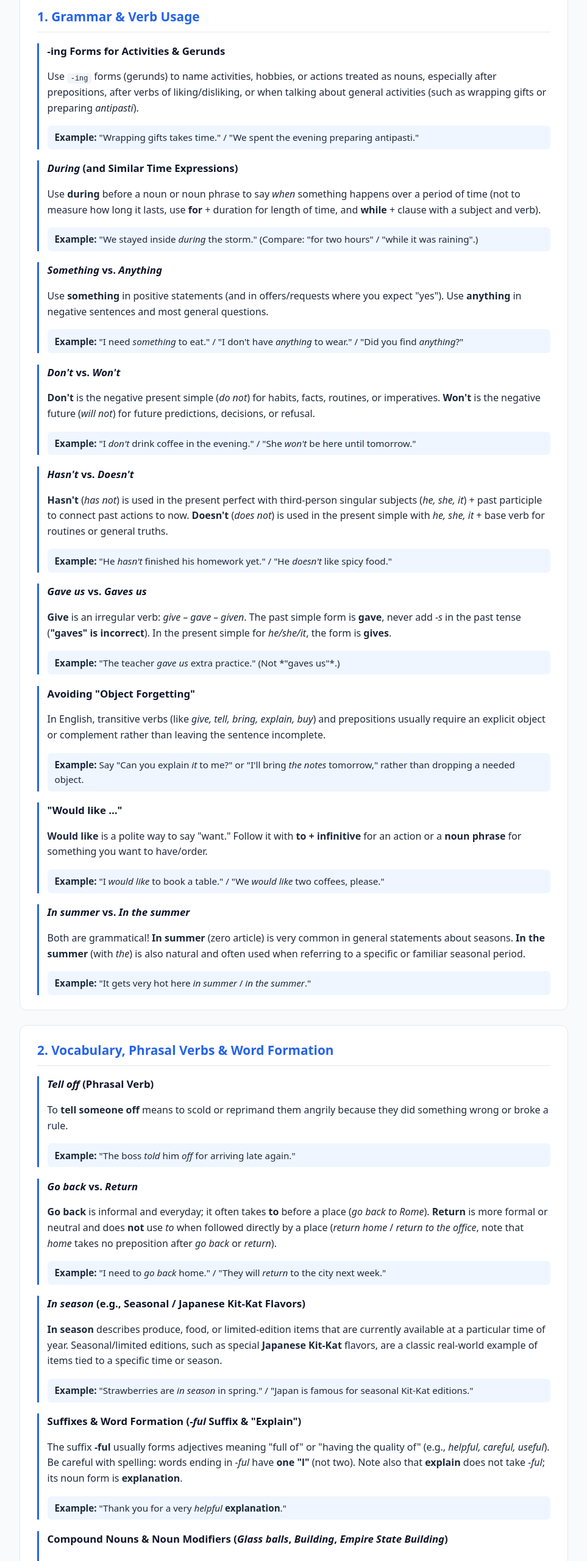
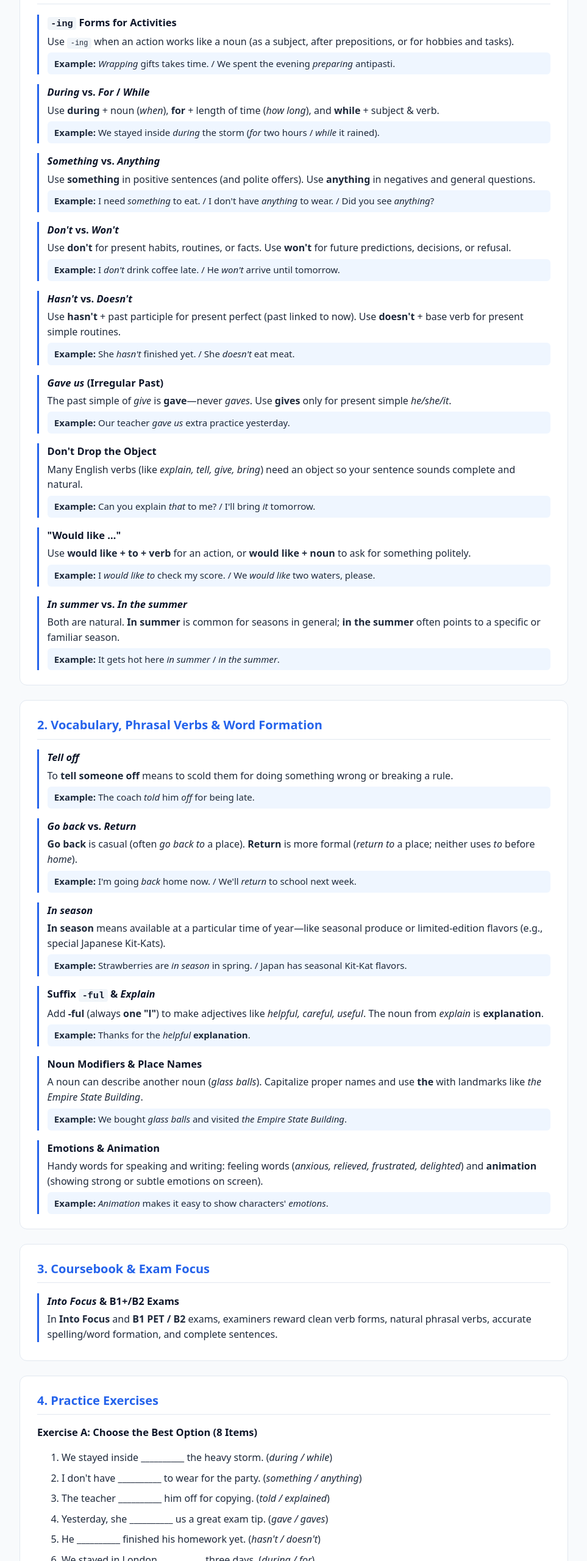
Before and after one commit to jiwynne72-tech/giorgia_student, a plain HTML site: page 7giorgia.html in a window 1280 px wide. Shown: the part 240-2800 px from the top of the page at 61% size, without its empty margins (158-1121 px from the left). Drawn offline with Linux system fonts and the light colour scheme.

Commit message:
Update 7giorgia.html
Less long-winded explanations.
More hands-on exercises.

```diff
--- a/7giorgia.html
+++ b/7giorgia.html
@@ -3,7 +3,7 @@
 <head>
   <meta charset="UTF-8" />
   <meta name="viewport" content="width=device-width, initial-scale=1.0" />
-  <title>English Study Notes & Practice Exercises (B1–B2)</title>
+  <title>Giorgia's Study Notes &amp; Practice (B1+/B2)</title>
   <style>
     :root {
       --bg: #f8fafc;
@@ -19,7 +19,7 @@
     * { box-sizing: border-box; }
     body {
       font-family: system-ui, -apple-system, "Segoe UI", Roboto, sans-serif;
-      line-height: 1.6;
+      line-height: 1.55;
       color: var(--text);
       background: var(--bg);
       margin: 0;
@@ -33,17 +33,18 @@
       background: var(--surface);
       border: 1px solid var(--border);
       border-radius: 12px;
-      padding: 1.75rem;
-      margin-bottom: 2rem;
+      padding: 1.5rem 1.75rem;
+      margin-bottom: 1.75rem;
     }
     h1 {
-      margin: 0 0 0.5rem;
-      font-size: 1.75rem;
+      margin: 0 0 0.4rem;
+      font-size: 1.7rem;
       color: #0f172a;
     }
     .subtitle {
       color: var(--muted);
       margin: 0;
+      font-size: 0.98rem;
     }
     section {
       background: var(--surface);
@@ -54,37 +55,42 @@
     }
     h2 {
       margin-top: 0;
-      font-size: 1.3rem;
+      font-size: 1.25rem;
       color: var(--accent);
       border-bottom: 1px solid var(--border);
-      padding-bottom: 0.5rem;
+      padding-bottom: 0.45rem;
     }
     h3 {
-      margin: 1rem 0 0.4rem;
-      font-size: 1.05rem;
+      margin: 0.9rem 0 0.3rem;
+      font-size: 1.03rem;
       color: #0f172a;
     }
     .note-item {
-      margin-bottom: 1.15rem;
+      margin-bottom: 1rem;
       padding-left: 0.85rem;
       border-left: 3px solid var(--accent);
+    }
+    .note-item p {
+      margin: 0.2rem 0 0.35rem;
     }
     .note-item:last-child { margin-bottom: 0; }
     .example {
       background: var(--accent-soft);
-      padding: 0.45rem 0.75rem;
+      padding: 0.4rem 0.7rem;
       border-radius: 6px;
-      margin-top: 0.35rem;
-      font-size: 0.95rem;
+      font-size: 0.94rem;
     }
     .exercise-block {
-      margin-bottom: 1.5rem;
+      margin-bottom: 1.6rem;
+    }
+    .exercise-block:last-child {
+      margin-bottom: 0;
     }
     ol.questions li {
-      margin-bottom: 0.65rem;
+      margin-bottom: 0.55rem;
     }
     details {
-      margin-top: 0.75rem;
+      margin-top: 0.7rem;
       background: var(--success-bg);
       border: 1px solid #bbf7d0;
       border-radius: 8px;
@@ -100,7 +106,7 @@
       padding-left: 1.25rem;
     }
     .answer-list li {
-      margin-bottom: 0.4rem;
+      margin-bottom: 0.35rem;
     }
     code {
       background: #f1f5f9;
@@ -113,8 +119,8 @@
 <body>
   <div class="container">
     <header>
-      <h1>Organized Study Notes &amp; Practice Exercises</h1>
-      <p class="subtitle">Structured from your handwritten notes covering grammar, vocabulary, phrasal verbs, and exam context (B1 PET / B2 level).</p>
+      <h1>Your Study Notes &amp; Practice (B1+/B2)</h1>
+      <p class="subtitle">Quick, clear rules from your notes plus extra exam-style practice to build accuracy and confidence.</p>
     </header>
 
     <!-- SECTION 1: GRAMMAR & VERB USAGE -->
@@ -122,57 +128,57 @@
       <h2>1. Grammar &amp; Verb Usage</h2>
 
       <div class="note-item">
-        <h3>-ing Forms for Activities &amp; Gerunds</h3>
-        <p>Use <code>-ing</code> forms (gerunds) to name activities, hobbies, or actions treated as nouns, especially after prepositions, after verbs of liking/disliking, or when talking about general activities (such as wrapping gifts or preparing <em>antipasti</em>).</p>
-        <div class="example"><strong>Example:</strong> "Wrapping gifts takes time." / "We spent the evening preparing antipasti."</div>
+        <h3><code>-ing</code> Forms for Activities</h3>
+        <p>Use <code>-ing</code> when an action works like a noun (as a subject, after prepositions, or for hobbies and tasks).</p>
+        <div class="example"><strong>Example:</strong> <em>Wrapping</em> gifts takes time. / We spent the evening <em>preparing</em> antipasti.</div>
       </div>
 
       <div class="note-item">
-        <h3><em>During</em> (and Similar Time Expressions)</h3>
-        <p>Use <strong>during</strong> before a noun or noun phrase to say <em>when</em> something happens over a period of time (not to measure how long it lasts, use <strong>for</strong> + duration for length of time, and <strong>while</strong> + clause with a subject and verb).</p>
-        <div class="example"><strong>Example:</strong> "We stayed inside <em>during</em> the storm." (Compare: "for two hours" / "while it was raining".)</div>
+        <h3><em>During</em> vs. <em>For</em> / <em>While</em></h3>
+        <p>Use <strong>during</strong> + noun (<em>when</em>), <strong>for</strong> + length of time (<em>how long</em>), and <strong>while</strong> + subject &amp; verb.</p>
+        <div class="example"><strong>Example:</strong> We stayed inside <em>during</em> the storm (<em>for</em> two hours / <em>while</em> it rained).</div>
       </div>
 
       <div class="note-item">
         <h3><em>Something</em> vs. <em>Anything</em></h3>
-        <p>Use <strong>something</strong> in positive statements (and in offers/requests where you expect "yes"). Use <strong>anything</strong> in negative sentences and most general questions.</p>
-        <div class="example"><strong>Example:</strong> "I need <em>something</em> to eat." / "I don't have <em>anything</em> to wear." / "Did you find <em>anything</em>?"</div>
+        <p>Use <strong>something</strong> in positive sentences (and polite offers). Use <strong>anything</strong> in negatives and general questions.</p>
+        <div class="example"><strong>Example:</strong> I need <em>something</em> to eat. / I don't have <em>anything</em> to wear. / Did you see <em>anything</em>?</div>
       </div>
 
       <div class="note-item">
         <h3><em>Don't</em> vs. <em>Won't</em></h3>
-        <p><strong>Don't</strong> is the negative present simple (<em>do not</em>) for habits, facts, routines, or imperatives. <strong>Won't</strong> is the negative future (<em>will not</em>) for future predictions, decisions, or refusal.</p>
-        <div class="example"><strong>Example:</strong> "I <em>don't</em> drink coffee in the evening." / "She <em>won't</em> be here until tomorrow."</div>
+        <p>Use <strong>don't</strong> for present habits, routines, or facts. Use <strong>won't</strong> for future predictions, decisions, or refusal.</p>
+        <div class="example"><strong>Example:</strong> I <em>don't</em> drink coffee late. / He <em>won't</em> arrive until tomorrow.</div>
       </div>
 
       <div class="note-item">
         <h3><em>Hasn't</em> vs. <em>Doesn't</em></h3>
-        <p><strong>Hasn't</strong> (<em>has not</em>) is used in the present perfect with third-person singular subjects (<em>he, she, it</em>) + past participle to connect past actions to now. <strong>Doesn't</strong> (<em>does not</em>) is used in the present simple with <em>he, she, it</em> + base verb for routines or general truths.</p>
-        <div class="example"><strong>Example:</strong> "He <em>hasn't</em> finished his homework yet." / "He <em>doesn't</em> like spicy food."</div>
+        <p>Use <strong>hasn't</strong> + past participle for present perfect (past linked to now). Use <strong>doesn't</strong> + base verb for present simple routines.</p>
+        <div class="example"><strong>Example:</strong> She <em>hasn't</em> finished yet. / She <em>doesn't</em> eat meat.</div>
       </div>
 
       <div class="note-item">
-        <h3><em>Gave us</em> vs. <em>Gaves us</em></h3>
-        <p><strong>Give</strong> is an irregular verb: <em>give – gave – given</em>. The past simple form is <strong>gave</strong>, never add <em>-s</em> in the past tense (<strong>"gaves" is incorrect</strong>). In the present simple for <em>he/she/it</em>, the form is <strong>gives</strong>.</p>
-        <div class="example"><strong>Example:</strong> "The teacher <em>gave us</em> extra practice." (Not *"gaves us"*.)</div>
+        <h3><em>Gave us</em> (Irregular Past)</h3>
+        <p>The past simple of <em>give</em> is <strong>gave</strong>—never <em>gaves</em>. Use <strong>gives</strong> only for present simple <em>he/she/it</em>.</p>
+        <div class="example"><strong>Example:</strong> Our teacher <em>gave us</em> extra practice yesterday.</div>
       </div>
 
       <div class="note-item">
-        <h3>Avoiding "Object Forgetting"</h3>
-        <p>In English, transitive verbs (like <em>give, tell, bring, explain, buy</em>) and prepositions usually require an explicit object or complement rather than leaving the sentence incomplete.</p>
-        <div class="example"><strong>Example:</strong> Say "Can you explain <em>it</em> to me?" or "I'll bring <em>the notes</em> tomorrow," rather than dropping a needed object.</div>
+        <h3>Don't Drop the Object</h3>
+        <p>Many English verbs (like <em>explain, tell, give, bring</em>) need an object so your sentence sounds complete and natural.</p>
+        <div class="example"><strong>Example:</strong> Can you explain <em>that</em> to me? / I'll bring <em>it</em> tomorrow.</div>
       </div>
 
       <div class="note-item">
         <h3>"Would like …"</h3>
-        <p><strong>Would like</strong> is a polite way to say "want." Follow it with <strong>to + infinitive</strong> for an action or a <strong>noun phrase</strong> for something you want to have/order.</p>
-        <div class="example"><strong>Example:</strong> "I <em>would like</em> to book a table." / "We <em>would like</em> two coffees, please."</div>
+        <p>Use <strong>would like + to + verb</strong> for an action, or <strong>would like + noun</strong> to ask for something politely.</p>
+        <div class="example"><strong>Example:</strong> I <em>would like to</em> check my score. / We <em>would like</em> two waters, please.</div>
       </div>
 
       <div class="note-item">
         <h3><em>In summer</em> vs. <em>In the summer</em></h3>
-        <p>Both are grammatical! <strong>In summer</strong> (zero article) is very common in general statements about seasons. <strong>In the summer</strong> (with <em>the</em>) is also natural and often used when referring to a specific or familiar seasonal period.</p>
-        <div class="example"><strong>Example:</strong> "It gets very hot here <em>in summer</em> / <em>in the summer</em>."</div>
+        <p>Both are natural. <strong>In summer</strong> is common for seasons in general; <strong>in the summer</strong> often points to a specific or familiar season.</p>
+        <div class="example"><strong>Example:</strong> It gets hot here <em>in summer</em> / <em>in the summer</em>.</div>
       </div>
     </section>
 
@@ -181,54 +187,49 @@
       <h2>2. Vocabulary, Phrasal Verbs &amp; Word Formation</h2>
 
       <div class="note-item">
-        <h3><em>Tell off</em> (Phrasal Verb)</h3>
-        <p>To <strong>tell someone off</strong> means to scold or reprimand them angrily because they did something wrong or broke a rule.</p>
-        <div class="example"><strong>Example:</strong> "The boss <em>told</em> him <em>off</em> for arriving late again."</div>
+        <h3><em>Tell off</em></h3>
+        <p>To <strong>tell someone off</strong> means to scold them for doing something wrong or breaking a rule.</p>
+        <div class="example"><strong>Example:</strong> The coach <em>told</em> him <em>off</em> for being late.</div>
       </div>
 
       <div class="note-item">
         <h3><em>Go back</em> vs. <em>Return</em></h3>
-        <p><strong>Go back</strong> is informal and everyday; it often takes <strong>to</strong> before a place (<em>go back to Rome</em>). <strong>Return</strong> is more formal or neutral and does <strong>not</strong> use <em>to</em> when followed directly by a place (<em>return home</em> / <em>return to the office</em>, note that <em>home</em> takes no preposition after <em>go back</em> or <em>return</em>).</p>
-        <div class="example"><strong>Example:</strong> "I need to <em>go back</em> home." / "They will <em>return</em> to the city next week."</div>
+        <p><strong>Go back</strong> is casual (often <em>go back to</em> a place). <strong>Return</strong> is more formal (<em>return to</em> a place; neither uses <em>to</em> before <em>home</em>).</p>
+        <div class="example"><strong>Example:</strong> I'm going <em>back</em> home now. / We'll <em>return</em> to school next week.</div>
       </div>
 
       <div class="note-item">
-        <h3><em>In season</em> (e.g., Seasonal / Japanese Kit-Kat Flavors)</h3>
-        <p><strong>In season</strong> describes produce, food, or limited-edition items that are currently available at a particular time of year. Seasonal/limited editions, such as special <strong>Japanese Kit-Kat</strong> flavors, are a classic real-world example of items tied to a specific time or season.</p>
-        <div class="example"><strong>Example:</strong> "Strawberries are <em>in season</em> in spring." / "Japan is famous for seasonal Kit-Kat editions."</div>
+        <h3><em>In season</em></h3>
+        <p><strong>In season</strong> means available at a particular time of year—like seasonal produce or limited-edition flavors (e.g., special Japanese Kit-Kats).</p>
+        <div class="example"><strong>Example:</strong> Strawberries are <em>in season</em> in spring. / Japan has seasonal Kit-Kat flavors.</div>
       </div>
 
       <div class="note-item">
-        <h3>Suffixes &amp; Word Formation (<em>-ful</em> Suffix &amp; "Explain")</h3>
-        <p>The suffix <strong>-ful</strong> usually forms adjectives meaning "full of" or "having the quality of" (e.g., <em>helpful, careful, useful</em>). Be careful with spelling: words ending in <em>-ful</em> have <strong>one "l"</strong> (not two). Note also that <strong>explain</strong> does not take <em>-ful</em>; its noun form is <strong>explanation</strong>.</p>
-        <div class="example"><strong>Example:</strong> "Thank you for a very <em>helpful</em> <strong>explanation</strong>."</div>
+        <h3>Suffix <code>-ful</code> &amp; <em>Explain</em></h3>
+        <p>Add <strong>-ful</strong> (always <strong>one "l"</strong>) to make adjectives like <em>helpful, careful, useful</em>. The noun from <em>explain</em> is <strong>explanation</strong>.</p>
+        <div class="example"><strong>Example:</strong> Thanks for the <em>helpful</em> <strong>explanation</strong>.</div>
       </div>
 
       <div class="note-item">
-        <h3>Compound Nouns &amp; Noun Modifiers (<em>Glass balls</em>, <em>Building</em>, <em>Empire State Building</em>)</h3>
-        <p>In English, a noun can modify another noun (e.g., <strong>glass balls</strong> = balls made of glass, or <strong>office building</strong>). Proper names like the <strong>Empire State Building</strong> use capital letters and usually take <strong>the</strong>.</p>
-        <div class="example"><strong>Example:</strong> "We hung <em>glass balls</em> on the tree." / "We visited <em>the Empire State Building</em>."</div>
+        <h3>Noun Modifiers &amp; Place Names</h3>
+        <p>A noun can describe another noun (<em>glass balls</em>). Capitalize proper names and use <strong>the</strong> with landmarks like <em>the Empire State Building</em>.</p>
+        <div class="example"><strong>Example:</strong> We bought <em>glass balls</em> and visited <em>the Empire State Building</em>.</div>
       </div>
 
       <div class="note-item">
         <h3>Emotions &amp; Animation</h3>
-        <p>Useful topic vocabulary for describing feelings (<em>anxious, relieved, frustrated, delighted</em>) and visual storytelling/media (<strong>animation</strong>, character expressions, exaggerating emotions).</p>
-        <div class="example"><strong>Example:</strong> "<em>Animation</em> is great at showing subtle <em>emotions</em> on a character's face."</div>
+        <p>Handy words for speaking and writing: feeling words (<em>anxious, relieved, frustrated, delighted</em>) and <strong>animation</strong> (showing strong or subtle emotions on screen).</p>
+        <div class="example"><strong>Example:</strong> <em>Animation</em> makes it easy to show characters' <em>emotions</em>.</div>
       </div>
     </section>
 
-    <!-- SECTION 3: COURSE & EXAM NOTES -->
+    <!-- SECTION 3: COURSE & EXAM CONTEXT -->
     <section id="exam-context">
-      <h2>3. Coursebook &amp; Exam Context</h2>
+      <h2>3. Coursebook &amp; Exam Focus</h2>
 
       <div class="note-item">
-        <h3>Coursebook: <em>Into Focus</em></h3>
-        <p>Your note references the textbook series <strong>Into Focus</strong>, which builds reading, listening, speaking, and grammar/vocabulary skills step by step.</p>
-      </div>
-
-      <div class="note-item">
-        <h3>B1 PET &amp; B2 Level Exams</h3>
-        <p>Your notes mention <strong>B1 PET</strong> (Preliminary English Test) and <strong>B2</strong> level (Upper-Intermediate, such as <em>B2 First</em> / Cambridge English: First). At B1–B2, examiners look for accurate verb tenses, phrasal verbs, word formation, and avoiding basic errors like missing objects or wrong verb forms.</p>
+        <h3><em>Into Focus</em> &amp; B1+/B2 Exams</h3>
+        <p>In <strong>Into Focus</strong> and <strong>B1 PET / B2</strong> exams, examiners reward clean verb forms, natural phrasal verbs, accurate spelling/word formation, and complete sentences.</p>
       </div>
     </section>
 
@@ -237,62 +238,82 @@
       <h2>4. Practice Exercises</h2>
 
       <div class="exercise-block">
-        <h3>Exercise A: Choose the Correct Option</h3>
+        <h3>Exercise A: Choose the Best Option (8 Items)</h3>
         <ol class="questions">
-          <li>We had to stay indoors __________ the heavy rain. (<em>during / while</em>)</li>
-          <li>I don't have __________ to wear to the party tonight. (<em>something / anything</em>)</li>
-          <li>The manager __________ him off for missing the deadline. (<em>told / explained</em>)</li>
-          <li>Yesterday, our teacher __________ us a great tip for the B2 exam. (<em>gave / gaves</em>)</li>
-          <li>She __________ finished her report yet, so wait a few minutes. (<em>hasn't / doesn't</em>)</li>
+          <li>We stayed inside __________ the heavy storm. (<em>during / while</em>)</li>
+          <li>I don't have __________ to wear for the party. (<em>something / anything</em>)</li>
+          <li>The teacher __________ him off for copying. (<em>told / explained</em>)</li>
+          <li>Yesterday, she __________ us a great exam tip. (<em>gave / gaves</em>)</li>
+          <li>He __________ finished his homework yet. (<em>hasn't / doesn't</em>)</li>
+          <li>We stayed in London __________ three days. (<em>during / for</em>)</li>
+          <li>I __________ eat fast food on weekdays. (<em>don't / won't</em>)</li>
+          <li>Would you like __________ tea or coffee? (<em>some / any</em>)</li>
         </ol>
         <details>
-          <summary>Show Answers &amp; Explanations (Exercise A)</summary>
+          <summary>Show Answers (Exercise A)</summary>
           <ul class="answer-list">
-            <li><strong>1. during</strong> ,  Followed by the noun phrase <em>the heavy rain</em>.</li>
-            <li><strong>2. anything</strong> ,  Used in a negative sentence (<em>don't have</em>).</li>
-            <li><strong>3. told</strong> ,  <em>Tell someone off</em> means to scold/reprimand.</li>
-            <li><strong>4. gave</strong> ,  Past simple of <em>give</em> is <em>gave</em> (never <em>gaves</em>).</li>
-            <li><strong>5. hasn't</strong> ,  Present perfect with <em>yet</em> + past participle (<em>finished</em>).</li>
+            <li><strong>1. during</strong> (+ noun phrase <em>the heavy storm</em>)</li>
+            <li><strong>2. anything</strong> (negative sentence)</li>
+            <li><strong>3. told</strong> (<em>tell someone off</em> = scold)</li>
+            <li><strong>4. gave</strong> (past simple of <em>give</em>)</li>
+            <li><strong>5. hasn't</strong> (present perfect + <em>yet</em>)</li>
+            <li><strong>6. for</strong> (duration: <em>three days</em>)</li>
+            <li><strong>7. don't</strong> (present simple routine)</li>
+            <li><strong>8. some</strong> (polite offer)</li>
           </ul>
         </details>
       </div>
 
       <div class="exercise-block">
-        <h3>Exercise B: Complete with the Right Form</h3>
+        <h3>Exercise B: Complete with the Right Form (8 Items)</h3>
         <ol class="questions">
-          <li>__________ (<em>wrap</em>) presents is my favorite part of getting ready for the holidays.</li>
-          <li>I __________ (<em>not / work</em>) on Sundays, so I'm free to meet.</li>
-          <li>What time do you plan to __________ (<em>return / go back</em>) home tonight?</li>
-          <li>I __________ (<em>would like</em>) a clearer __________ (<em>explain</em>) of this rule, please.</li>
-          <li>Cherries are __________ (<em>in</em>) season right now, and I love eating them __________ (<em>in</em>) summer.</li>
+          <li>__________ (<em>wrap</em>) gifts takes longer than people think.</li>
+          <li>I __________ (<em>not / eat</em>) breakfast before 8 a.m.</li>
+          <li>What time do you __________ (<em>go back / return</em>) home after class?</li>
+          <li>I __________ (<em>would like</em>) a quick __________ (<em>explain</em>) of this rule.</li>
+          <li>Peaches are __________ (<em>in</em>) season right now, especially __________ (<em>in</em>) summer.</li>
+          <li>She __________ (<em>not / reply</em>) to my message yet.</li>
+          <li>Don't worry—I promise I __________ (<em>not / tell</em>) anyone.</li>
+          <li>We spent hours __________ (<em>watch</em>) classic animation clips.</li>
         </ol>
         <details>
-          <summary>Show Answers &amp; Explanations (Exercise B)</summary>
+          <summary>Show Answers (Exercise B)</summary>
           <ul class="answer-list">
-            <li><strong>1. Wrapping</strong> ,  Gerund (<em>-ing</em>) functioning as the subject/activity.</li>
-            <li><strong>2. don't work</strong> ,  Present simple negative for a regular routine.</li>
-            <li><strong>3. return</strong> (or <strong>go back</strong>) ,  Both work naturally before <em>home</em>.</li>
-            <li><strong>4. would like / explanation</strong> ,  Polite request + noun form of <em>explain</em>.</li>
-            <li><strong>5. in / in</strong> ,  Fixed expression <em>in season</em>; <em>in summer</em> (or <em>in the summer</em>) for the season.</li>
+            <li><strong>1. Wrapping</strong> (<code>-ing</code> activity as subject)</li>
+            <li><strong>2. don't eat</strong> (present simple negative)</li>
+            <li><strong>3. go back</strong> or <strong>return</strong> (both natural before <em>home</em>)</li>
+            <li><strong>4. would like / explanation</strong> (polite request + noun form)</li>
+            <li><strong>5. in / in</strong> (<em>in season</em>; <em>in summer</em>)</li>
+            <li><strong>6. hasn't replied</strong> (present perfect negative with <em>yet</em>)</li>
+            <li><strong>7. won't tell</strong> (future promise/decision)</li>
+            <li><strong>8. watching</strong> (<em>spend time + -ing</em>)</li>
           </ul>
         </details>
       </div>
 
       <div class="exercise-block">
-        <h3>Exercise C: Spot and Fix the Mistake</h3>
+        <h3>Exercise C: Spot and Fix the Mistake (8 Items)</h3>
         <ol class="questions">
-          <li>He gaves us two tickets for the tour of the Empire State Building.</li>
-          <li>She doesn't have visited the animation museum yet.</li>
-          <li>Can you explain? (<em>Fix by adding a natural object</em>)</li>
-          <li>That was a very helpfull answer.</li>
+          <li>He gaves us two tickets for the Empire State Building.</li>
+          <li>She doesn't have seen that animation film yet.</li>
+          <li>Can you explain? (<em>Add a natural object</em>)</li>
+          <li>That was a very helpfull note.</li>
+          <li>We met during we were on holiday.</li>
+          <li>I didn't buy something at the shop.</li>
+          <li>He return to Milan every Friday.</li>
+          <li>She won't drinks tea in the morning.</li>
         </ol>
         <details>
-          <summary>Show Answers &amp; Explanations (Exercise C)</summary>
+          <summary>Show Answers (Exercise C)</summary>
           <ul class="answer-list">
-            <li><strong>1.</strong> Change <em>gaves</em> to <strong>gave</strong> (irregular past tense of <em>give</em>).</li>
-            <li><strong>2.</strong> Change <em>doesn't have</em> to <strong>hasn't</strong> (present perfect for an unfinished time up to now).</li>
-            <li><strong>3.</strong> Add an object, e.g., "Can you explain <strong>that / how it works</strong>?" (avoids object forgetting).</li>
-            <li><strong>4.</strong> Change <em>helpfull</em> to <strong>helpful</strong> (single <em>l</em> in the <em>-ful</em> suffix).</li>
+            <li><strong>1.</strong> Change <em>gaves</em> to <strong>gave</strong>.</li>
+            <li><strong>2.</strong> Change <em>doesn't have</em> to <strong>hasn't</strong>.</li>
+            <li><strong>3.</strong> Add an object, e.g., "Can you explain <strong>it / that</strong>?"</li>
+            <li><strong>4.</strong> Change <em>helpfull</em> to <strong>helpful</strong> (one <em>l</em>).</li>
+            <li><strong>5.</strong> Change <em>during</em> to <strong>while</strong> (before a clause with subject + verb).</li>
+            <li><strong>6.</strong> Change <em>something</em> to <strong>anything</strong> (negative sentence).</li>
+            <li><strong>7.</strong> Change <em>return</em> to <strong>returns</strong> (third-person singular <em>-s</em>).</li>
+            <li><strong>8.</strong> Change <em>won't drinks</em> to <strong>doesn't drink</strong> (habit) or <strong>won't drink</strong> (future/refusal).</li>
           </ul>
         </details>
       </div>
```
